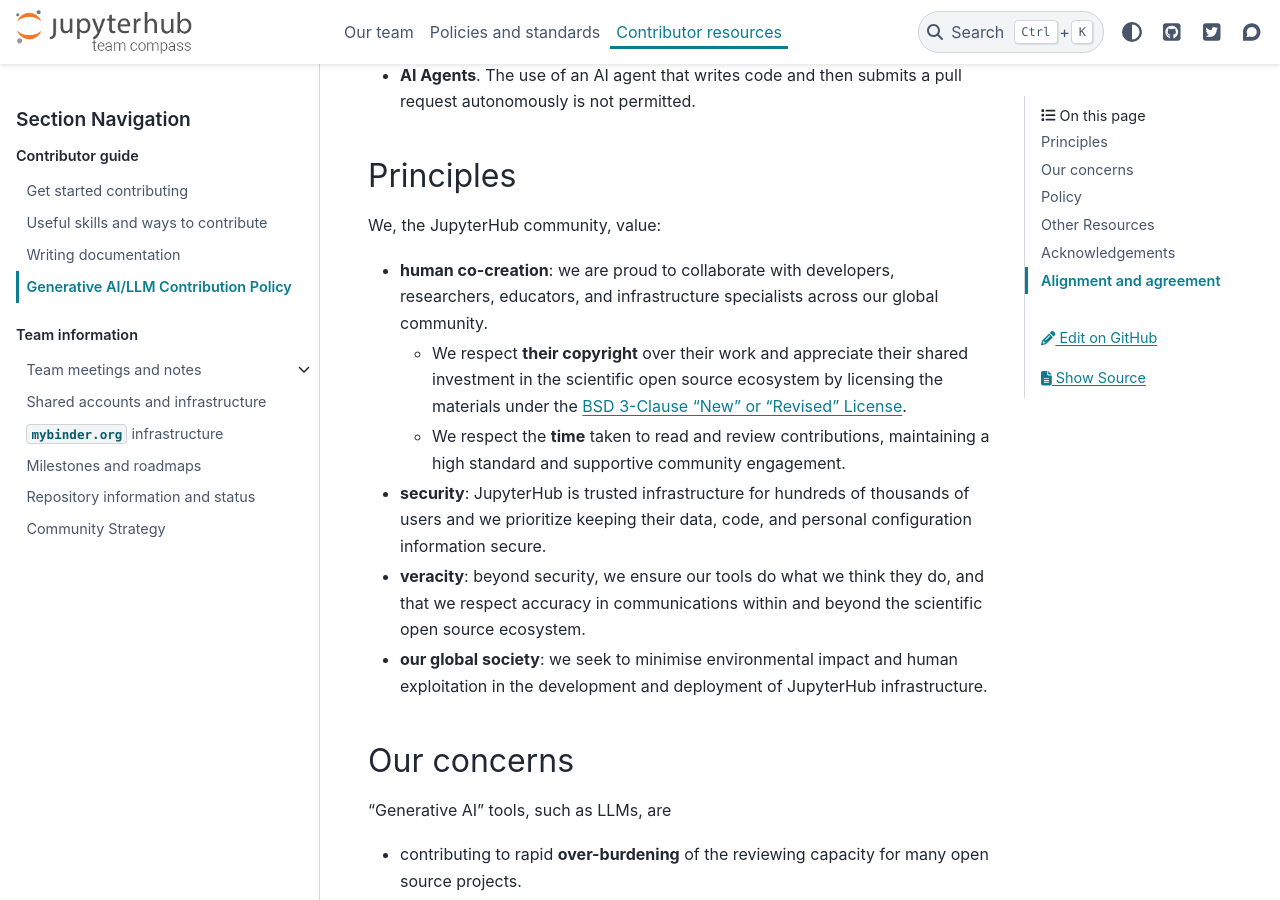
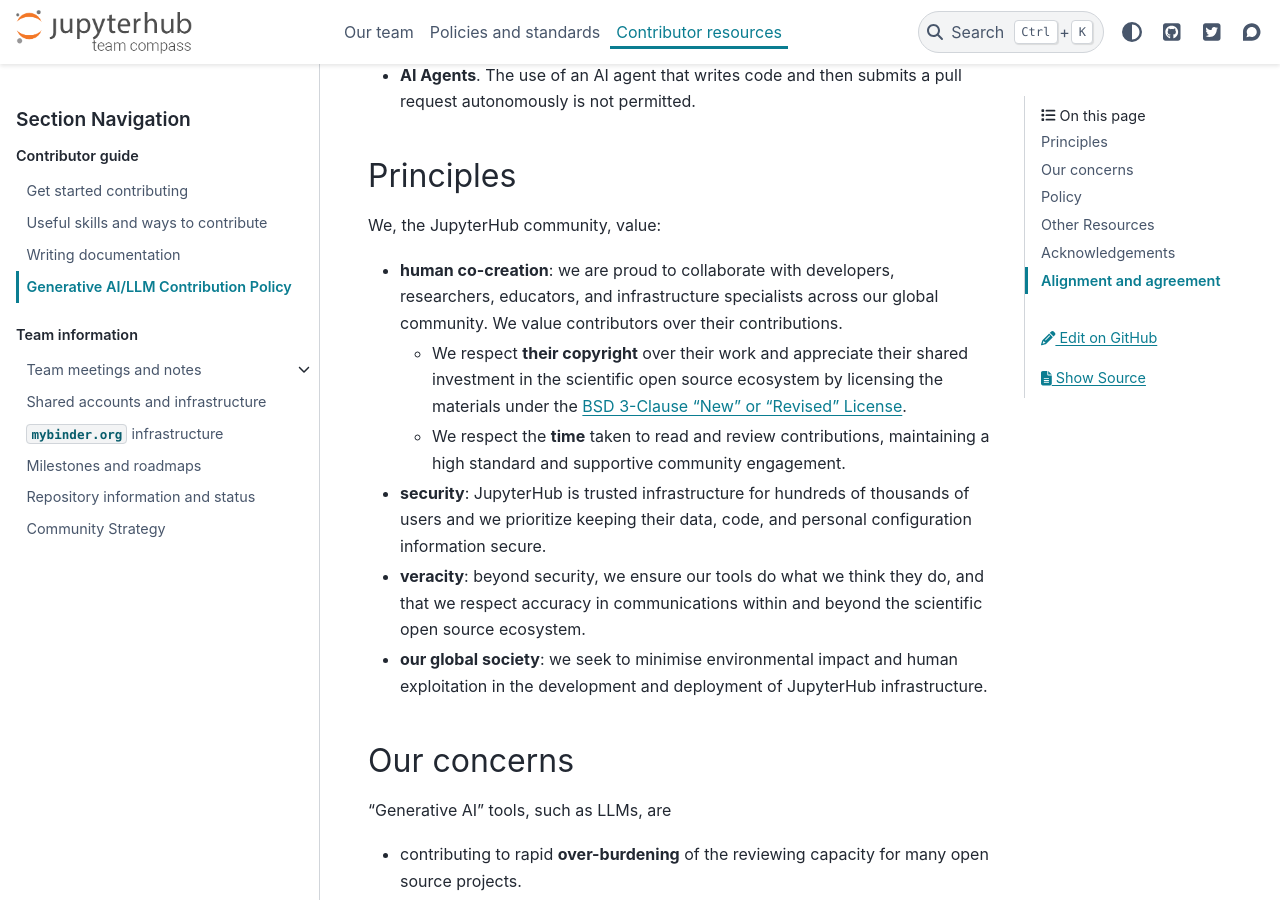
Before and after one commit to jupyterhub/team-compass, a Sphinx documentation site: the page built from docs/contribute/llm.md, in a window 1280 px wide and 900 px high, scrolled down 620 px. Built offline with Sphinx 7.4.7 and the PyData theme 0.15.4, drawn with Linux system fonts in a browser that asks for light colours; the version number could not be read and is left out.

Commit message:
value contributors
Co-authored-by: Chris Holdgraf <choldgraf@gmail.com>

```diff
--- a/docs/contribute/llm.md
+++ b/docs/contribute/llm.md
@@ -19,7 +19,7 @@
 
 We, the JupyterHub community, value:
 
-* **human co-creation**: we are proud to collaborate with developers, researchers, educators, and infrastructure specialists across our global community.
+* **human co-creation**: we are proud to collaborate with developers, researchers, educators, and infrastructure specialists across our global community. We value contributors over their contributions.
   * We respect **their copyright** over their work and appreciate their shared investment in the scientific open source ecosystem by licensing the materials under the [BSD 3-Clause "New" or "Revised" License](https://github.com/jupyterhub/jupyterhub/blob/main/LICENSE).
   * We respect the **time** taken to read and review contributions, maintaining a high standard and supportive community engagement.
 * **security**: JupyterHub is trusted infrastructure for hundreds of thousands of users and we prioritize keeping their data, code, and personal configuration information secure.
```
